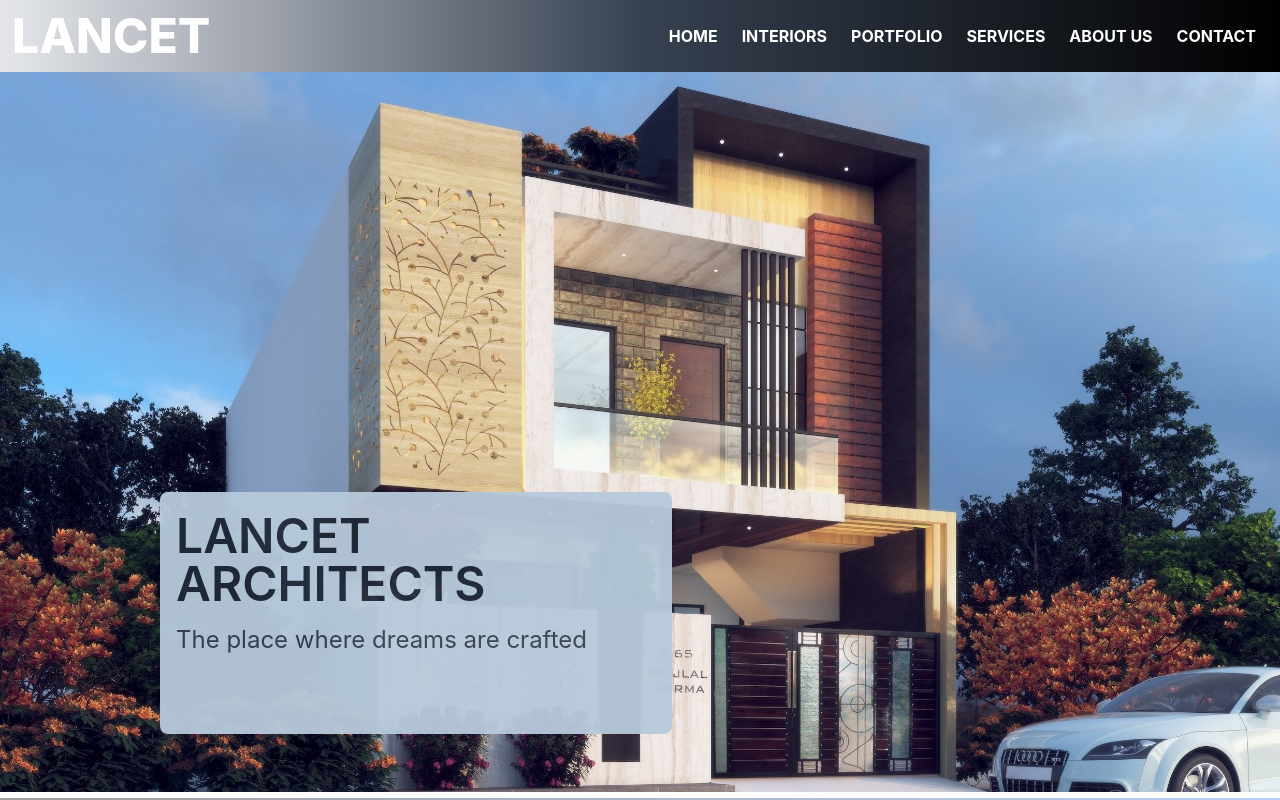
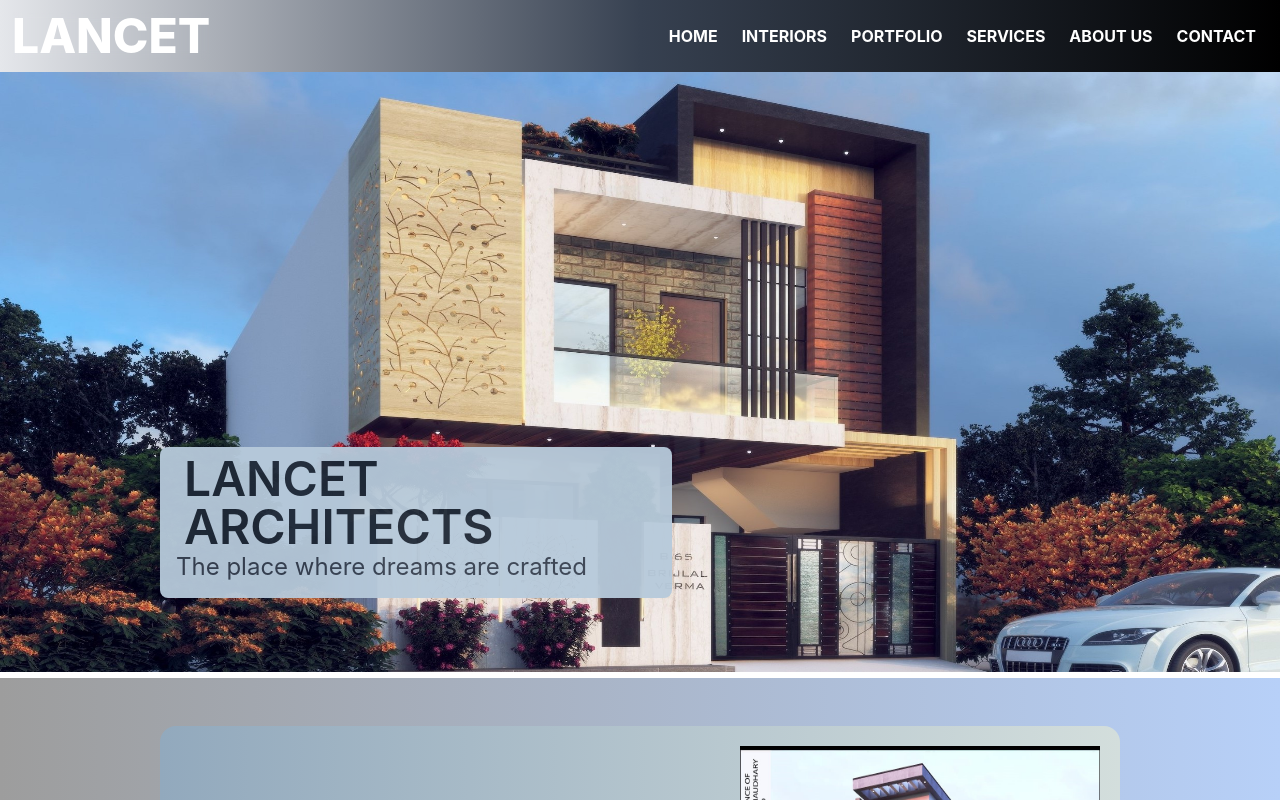
Before and after one commit to rohan-singh987/Lancet, a Next.js app: page / in a window 1280 px wide. Shown: the top 800 px of the page. Built offline with nearby package versions, Linux system fonts and the light colour scheme.

Commit message:
About page designed

```diff
--- a/pages/about.js
+++ b/pages/about.js
@@ -3,7 +3,7 @@
 
 export const about = () => {
   return (
-    <div>
+    <div className="bg-gradient-to-tr from-[#F1E1A6] to-[#C3E5AE]">
         <section className="relative">
           <div>
             <Image
@@ -20,8 +20,24 @@
             </article>
           </div>
         </section>
-        <section>
-
+        <section className="py-5">
+          <div className="w-4/5 pb-3 bg-gradient-to-tr from-black to-gray-500 mx-auto rounded-xl hover:scale-105 transition-all ease-in-out sm:w-3/4 md:flex md:p-0">
+            <div className="px-5 pt-5 pb-1 sm:px-8 sm:pt-8 md:w-1/3 md:p-0 md:my-auto">
+              <Image
+              height="1080"
+              width="1080"
+              src="/media/about_img.jpg"
+              alt="Principal architects"
+              />
+            </div>
+            <div className="px-5 md:w-2/3 md:p-0 md:my-auto">
+              <h2 className="font-semibold text-center text-white sm:text-xl">Sneha Pradhan and Kartikey Verma</h2>
+              <h3 className="font-semibold text-white text-center mb-2 text-sm sm:text-base">Principal Architects and Founder</h3>
+              <p className="text-center text-white text-xs pb-3 sm:text-sm">
+              To establish a new milestone in the world of architecture by an exemplary usage of the given resources to emphasis that design is not always bought on the cost of nature....thus lancet was established in 2014 by two architects Ar. Kartikey Verma & Ar. Sneha Pradhan... Currently, a team of 18 people is there comprising of architects, interior designers, engineers, visualizers etc
+              </p>
+            </div>
+          </div>
         </section>
     </div>
   )
--- a/pages/index.js
+++ b/pages/index.js
@@ -15,15 +15,15 @@
             <Image
               src="/media/home_img_1.jpg"
               width="1920"
-              height="1080"
+              height="900"
               alt="Landing page display image"
             />
           </div>
-          <div className='absolute left-12 bottom-5 py-1 h-1/3 w-1/2 rounded-lg bg-[#B7CADB] opacity-95 sm:left-20 sm:h-1/3 sm:w-2/5 md:bottom-10 md:left-24 lg:hover:border-4 lg:hover:border-[#9581f002] lg:hover:scale-105 transition-all ease-in-out lg:bottom-14 lg:left-32 xl:left-40 xl:bottom-16'>
-            <h1 className='uppercase px-4 text-gray-800 font-semibold sm:text-3xl sm:mb-1 md:text-4xl md:my-2 lg:text-5xl lg:my-4'>
+          <div className='absolute left-12 bottom-5 py-2 h-2/5 w-1/2 rounded-lg bg-[#B7CADB] opacity-95 sm:left-20 sm:h-1/3 sm:w-2/5 md:bottom-10 md:left-24 lg:hover:border-4 lg:hover:border-[#9581f002] lg:hover:scale-105 transition-all ease-in-out lg:bottom-14 lg:left-32 xl:left-40 xl:bottom-20 xl:h-1/4'>
+            <h1 className='uppercase px-4 text-gray-800 font-semibold sm:text-2xl sm:mb-1 md:text-3xl md:mb-1 lg:text-5xl lg:my-2 xl:px-6 xl:my-0'>
               Lancet Architects
             </h1>
-            <p className='text-sm px-4 text-gray-700 sm:text-base lg:text-xl xl:text-2xl'>
+            <p className='text-xs px-4 text-gray-700 sm:text-sm lg:text-lg lg:mb-1 xl:text-2xl'>
               The place where dreams are crafted
             </p>
           </div>
```
